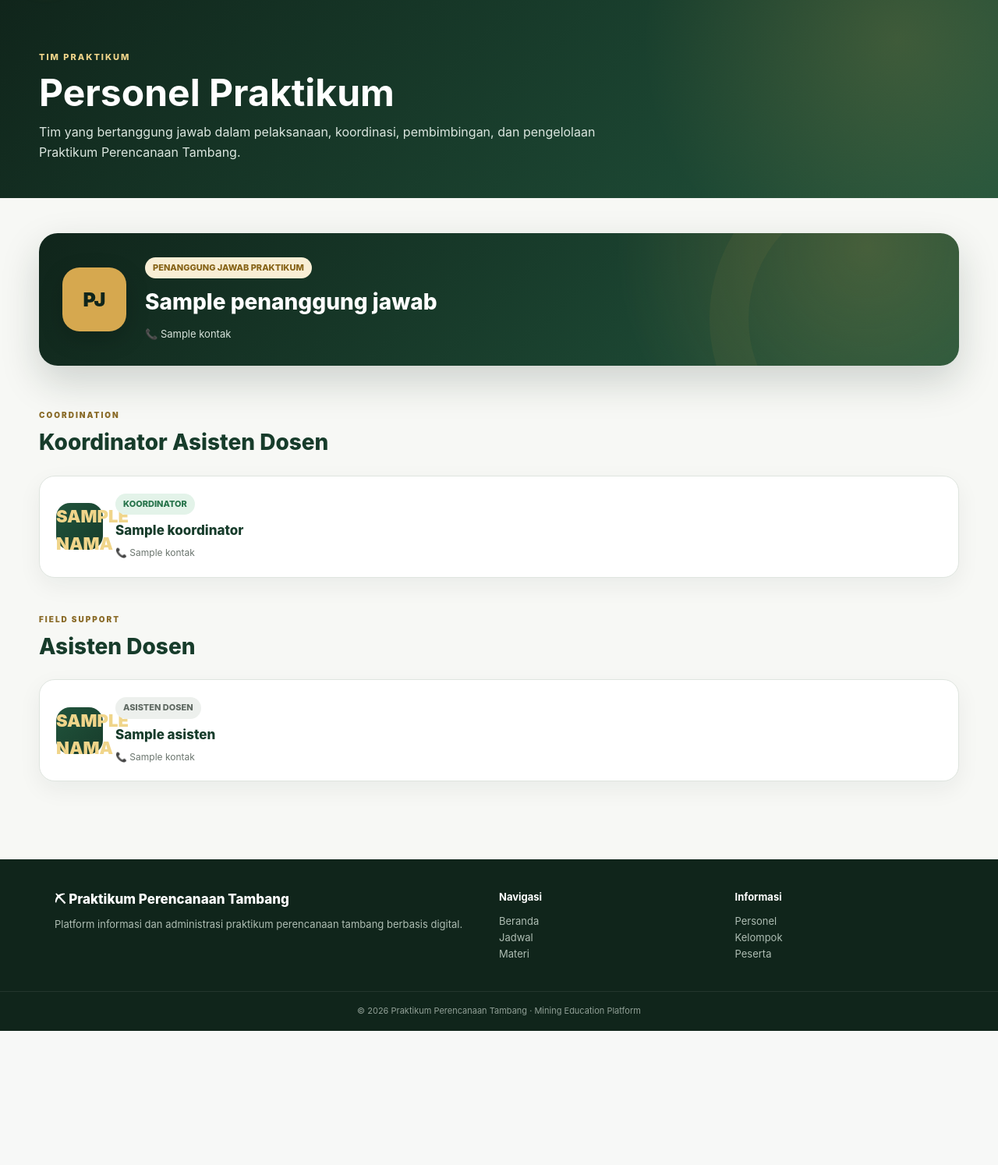
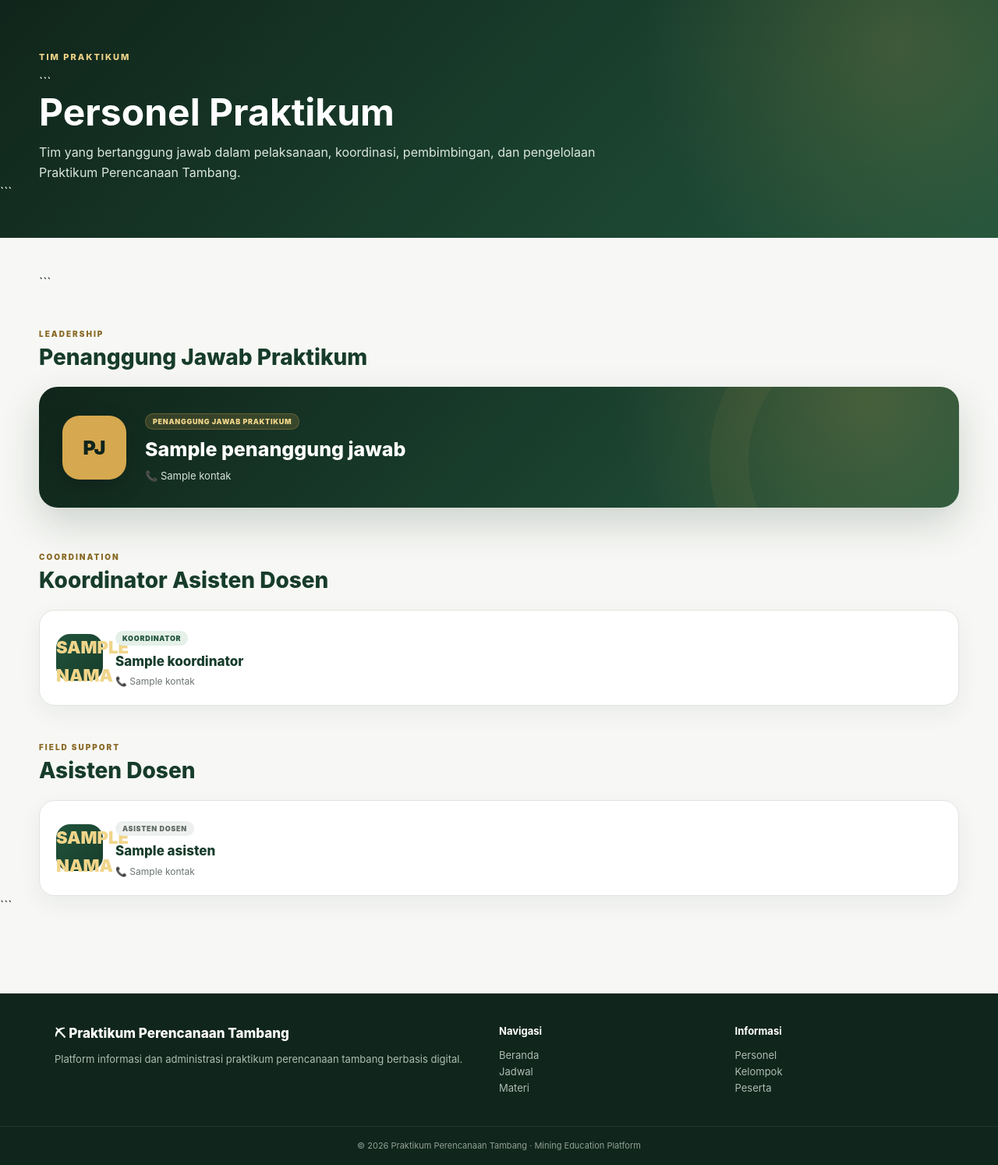
Before and after one commit to muhammadfhy2-cell/Praktikum-Perencanaan-Tambang, a Django app: template praktikum/templates/praktikum/personel.html in a window 1280 px wide. Shown: the part 73-1567 px from the top of the page at 78% size. Before the commit the page ends 1395 px from the top, so only its background shows below. Run offline with Django 3.2, Linux system fonts and the light colour scheme; the template is opened without the code that fills it: most values are stand-ins (such as "Sample title", 1, 10 or a date in 2020).

Commit message:
Update personel.html

````diff
--- a/praktikum/templates/praktikum/personel.html
+++ b/praktikum/templates/praktikum/personel.html
@@ -10,6 +10,7 @@ Personel | Praktikum Perencanaan Tambang
     <div class="container">
         <div class="eyebrow">TIM PRAKTIKUM</div>
 
+```
     <h1>Personel Praktikum</h1>
 
     <p>
@@ -18,15 +19,36 @@ Personel | Praktikum Perencanaan Tambang
         Praktikum Perencanaan Tambang.
     </p>
 </div>
+```
+
 </section>
-
 
 <section class="content-section">
     <div class="container">
 
+```
+    <!-- =====================================================
+         PENANGGUNG JAWAB PRAKTIKUM
+         ===================================================== -->
+
+    <div class="section-title featured-section-title">
+
+        <span>LEADERSHIP</span>
+
+        <h2>
+            Penanggung Jawab Praktikum
+        </h2>
+
+    </div>
+
+
     {% if penanggung_jawab %}
 
-        <div class="featured-staff">
+    <div class="featured-staff-grid">
+
+        {% for x in penanggung_jawab %}
+
+        <article class="featured-staff">
 
             <div class="staff-badge">
                 PJ
@@ -39,23 +61,47 @@ Personel | Praktikum Perencanaan Tambang
                 </span>
 
                 <h2>
-                    {{ penanggung_jawab.nama }}
+                    {{ x.nama }}
                 </h2>
 
-                {% if penanggung_jawab.kontak %}
+                {% if x.kontak %}
                 <p>
-                    📞 {{ penanggung_jawab.kontak }}
+                    📞 {{ x.kontak }}
                 </p>
                 {% endif %}
 
             </div>
+
+        </article>
+
+        {% endfor %}
+
+    </div>
+
+    {% else %}
+
+    <div class="empty-card leadership-empty">
+
+        <div class="empty-icon">
+            👤
+        </div>
+
+        <strong>
+            Belum ada Penanggung Jawab Praktikum aktif.
+        </strong>
+
+        <span>
+            Data dapat ditambahkan melalui Django Admin.
+        </span>
 
     </div>
 
     {% endif %}
 
 
-        <!-- KOORDINATOR -->
+    <!-- =====================================================
+         KOORDINATOR
+         ===================================================== -->
 
     <div class="section-title">
 
@@ -101,7 +147,10 @@ Personel | Praktikum Perencanaan Tambang
         {% empty %}
 
         <div class="empty-card">
-                <div class="empty-icon">👤</div>
+
+            <div class="empty-icon">
+                👤
+            </div>
 
             <strong>
                 Belum ada koordinator aktif.
@@ -110,6 +159,7 @@ Personel | Praktikum Perencanaan Tambang
             <span>
                 Data dapat ditambahkan melalui Django Admin.
             </span>
+
         </div>
 
         {% endfor %}
@@ -117,7 +167,9 @@ Personel | Praktikum Perencanaan Tambang
     </div>
 
 
-        <!-- ASISTEN -->
+    <!-- =====================================================
+         ASISTEN DOSEN
+         ===================================================== -->
 
     <div class="section-title">
 
@@ -163,7 +215,10 @@ Personel | Praktikum Perencanaan Tambang
         {% empty %}
 
         <div class="empty-card">
-                <div class="empty-icon">⛏</div>
+
+            <div class="empty-icon">
+                ⛏
+            </div>
 
             <strong>
                 Belum ada asisten aktif.
@@ -172,6 +227,7 @@ Personel | Praktikum Perencanaan Tambang
             <span>
                 Data dapat ditambahkan melalui Django Admin.
             </span>
+
         </div>
 
         {% endfor %}
@@ -179,22 +235,47 @@ Personel | Praktikum Perencanaan Tambang
     </div>
 
 </div>
+```
+
 </section>
 
+<style>
 
-<style>
+/* ============================================================
+   PENANGGUNG JAWAB
+   ============================================================ */
+
+.featured-section-title {
+    margin-top: 0;
+}
+
+.featured-staff-grid {
+    display: grid;
+
+    grid-template-columns:
+        repeat(
+            auto-fit,
+            minmax(320px, 1fr)
+        );
+
+    gap: 18px;
+
+    margin-bottom: 55px;
+}
+
 
 .featured-staff {
     position: relative;
 
     display: flex;
+
     align-items: center;
 
     gap: 24px;
 
+    min-height: 145px;
+
     padding: 30px;
-
-    margin-bottom: 55px;
 
     border-radius: 24px;
 
@@ -216,7 +297,20 @@ Personel | Praktikum Perencanaan Tambang
 
     box-shadow:
         0 20px 50px rgba(16,37,27,.18);
+
+    transition:
+        transform .2s ease,
+        box-shadow .2s ease;
 }
+
+
+.featured-staff:hover {
+    transform: translateY(-4px);
+
+    box-shadow:
+        0 25px 55px rgba(16,37,27,.23);
+}
+
 
 .featured-staff::after {
     content: "";
@@ -231,11 +325,16 @@ Personel | Praktikum Perencanaan Tambang
 
     border-radius: 50%;
 
-    border: 50px solid rgba(214,168,79,.06);
+    border:
+        50px solid rgba(214,168,79,.06);
+
+    pointer-events: none;
 }
+
 
 .staff-badge {
     position: relative;
+
     z-index: 2;
 
     width: 82px;
@@ -244,6 +343,7 @@ Personel | Praktikum Perencanaan Tambang
     min-width: 82px;
 
     display: grid;
+
     place-items: center;
 
     border-radius: 22px;
@@ -260,21 +360,33 @@ Personel | Praktikum Perencanaan Tambang
         0 10px 30px rgba(0,0,0,.18);
 }
 
+
 .featured-content {
     position: relative;
+
     z-index: 2;
+
+    min-width: 0;
 }
 
+
 .featured-content h2 {
-    margin: 8px 0;
+    margin: 9px 0 0;
 
-    font-size: 28px;
+    color: #ffffff;
+
+    font-size: 25px;
+
+    line-height: 1.25;
 
     font-weight: 800;
+
+    word-break: break-word;
 }
 
+
 .featured-content p {
-    margin-top: 5px;
+    margin-top: 8px;
 
     color: #d6e2da;
 
@@ -282,9 +394,14 @@ Personel | Praktikum Perencanaan Tambang
 }
 
 
+/* ============================================================
+   SECTION TITLE
+   ============================================================ */
+
 .section-title {
     margin: 45px 0 20px;
 }
+
 
 .section-title span {
     display: block;
@@ -302,14 +419,23 @@ Personel | Praktikum Perencanaan Tambang
     text-transform: uppercase;
 }
 
+
 .section-title h2 {
+    margin: 0;
+
     color: #173c2b;
 
     font-size: 28px;
 
+    line-height: 1.25;
+
     font-weight: 800;
 }
 
+
+/* ============================================================
+   STAFF GRID
+   ============================================================ */
 
 .staff-grid {
     display: grid;
@@ -324,12 +450,18 @@ Personel | Praktikum Perencanaan Tambang
 }
 
 
+/* ============================================================
+   STAFF CARD
+   ============================================================ */
+
 .staff-card {
     display: flex;
 
     align-items: center;
 
     gap: 16px;
+
+    min-width: 0;
 
     padding: 21px;
 
@@ -349,6 +481,7 @@ Personel | Praktikum Perencanaan Tambang
         border-color .2s ease;
 }
 
+
 .staff-card:hover {
     transform: translateY(-5px);
 
@@ -359,6 +492,10 @@ Personel | Praktikum Perencanaan Tambang
 }
 
 
+/* ============================================================
+   AVATAR
+   ============================================================ */
+
 .staff-avatar {
     width: 60px;
     height: 60px;
@@ -366,6 +503,7 @@ Personel | Praktikum Perencanaan Tambang
     min-width: 60px;
 
     display: grid;
+
     place-items: center;
 
     border-radius: 18px;
@@ -385,9 +523,14 @@ Personel | Praktikum Perencanaan Tambang
 }
 
 
+/* ============================================================
+   INFORMATION
+   ============================================================ */
+
 .staff-information {
     min-width: 0;
 }
+
 
 .staff-information h3 {
     margin-top: 7px;
@@ -396,8 +539,13 @@ Personel | Praktikum Perencanaan Tambang
 
     font-size: 17px;
 
+    line-height: 1.3;
+
     font-weight: 800;
+
+    word-break: break-word;
 }
+
 
 .staff-information p {
     margin-top: 5px;
@@ -405,8 +553,67 @@ Personel | Praktikum Perencanaan Tambang
     color: #6b756e;
 
     font-size: 12px;
+
+    word-break: break-word;
 }
 
+
+/* ============================================================
+   BADGE
+   ============================================================ */
+
+.badge {
+    display: inline-flex;
+
+    align-items: center;
+
+    width: fit-content;
+
+    padding:
+        5px
+        9px;
+
+    border-radius: 999px;
+
+    font-size: 9px;
+
+    line-height: 1;
+
+    font-weight: 900;
+
+    letter-spacing: .7px;
+
+    text-transform: uppercase;
+}
+
+
+.badge-gold {
+    background: rgba(214,168,79,.18);
+
+    color: #f0d58a;
+
+    border:
+        1px solid rgba(214,168,79,.28);
+}
+
+
+.badge-green {
+    background: #e5f0e9;
+
+    color: #21543c;
+}
+
+
+.badge-gray {
+    background: #edf0ee;
+
+    color: #5e6962;
+}
+
+
+/* ============================================================
+   EMPTY STATE
+   ============================================================ */
 
 .empty-card {
     grid-column: 1 / -1;
@@ -435,17 +642,25 @@ Personel | Praktikum Perencanaan Tambang
     text-align: center;
 }
 
+
+.leadership-empty {
+    margin-bottom: 55px;
+}
+
+
 .empty-icon {
     margin-bottom: 8px;
 
     font-size: 34px;
 }
 
+
 .empty-card strong {
     color: #173c2b;
 
     font-size: 15px;
 }
+
 
 .empty-card span {
     margin-top: 5px;
@@ -454,7 +669,22 @@ Personel | Praktikum Perencanaan Tambang
 }
 
 
-@media(max-width:600px) {
+/* ============================================================
+   RESPONSIVE
+   ============================================================ */
+
+@media(max-width: 700px) {
+
+    .featured-staff-grid {
+        grid-template-columns: 1fr;
+
+        margin-bottom: 45px;
+    }
+
+}
+
+
+@media(max-width: 600px) {
 
     .featured-staff {
         align-items: flex-start;
@@ -462,7 +692,10 @@ Personel | Praktikum Perencanaan Tambang
         padding: 22px;
 
         gap: 16px;
+
+        min-height: 0;
     }
+
 
     .staff-badge {
         width: 62px;
@@ -475,12 +708,41 @@ Personel | Praktikum Perencanaan Tambang
         font-size: 19px;
     }
 
+
     .featured-content h2 {
         font-size: 21px;
     }
 
+
+    .section-title {
+        margin-top: 38px;
+    }
+
+
     .section-title h2 {
         font-size: 23px;
+    }
+
+
+    .staff-grid {
+        grid-template-columns: 1fr;
+    }
+
+
+    .staff-card {
+        padding: 18px;
+    }
+
+
+    .staff-avatar {
+        width: 54px;
+        height: 54px;
+
+        min-width: 54px;
+
+        border-radius: 16px;
+
+        font-size: 19px;
     }
 
 }
````
Lines whose indentation alone changed are shown as unchanged.
